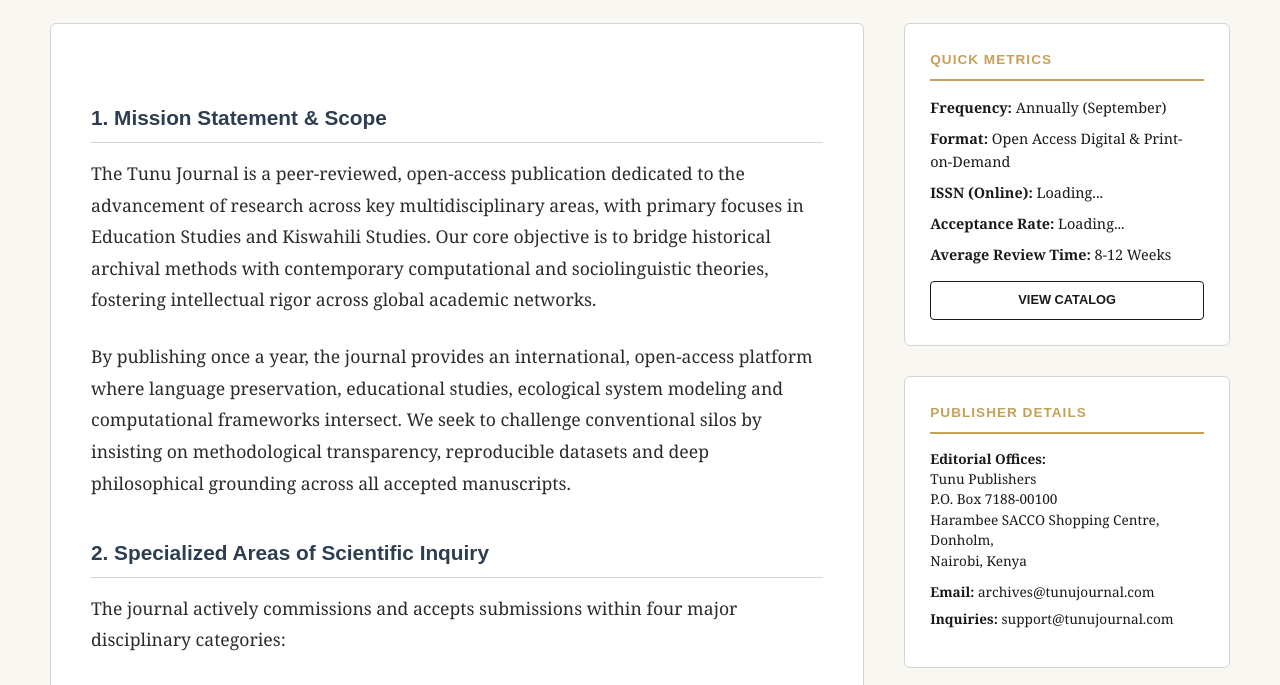
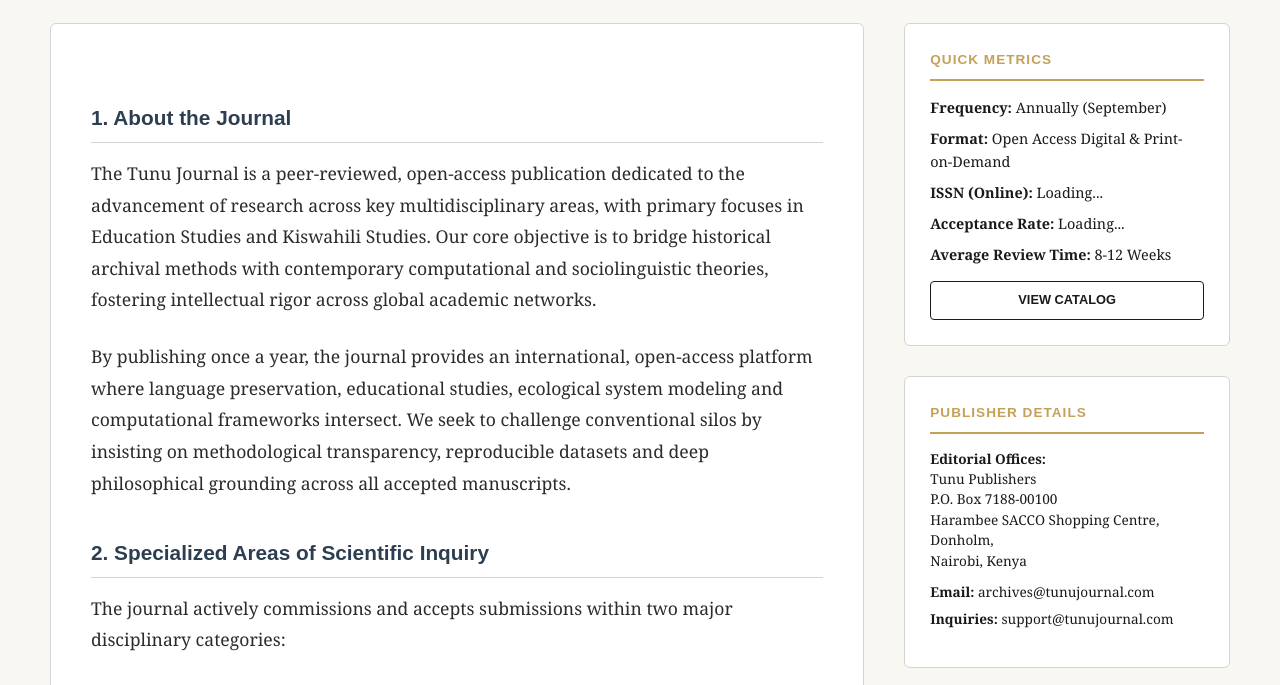
Before and after one commit to LutanTech/JOURNAL-BACKUP, a Flask app: page /about in a window 1280 px wide. Shown: the part 450-1135 px from the top of the page. Run offline with Flask 3, Linux system fonts and the light colour scheme.

Commit message:
about update

```diff
--- a/templates/about.html
+++ b/templates/about.html
@@ -19,12 +19,12 @@
 <div class="article-view-layout">
     <div class="article-full-content">
         <div class="article-body-text">
-            <h3>1. Mission Statement & Scope</h3>
+            <h3>1. About the Journal</h3>
             <p>The Tunu Journal is a peer-reviewed, open-access publication dedicated to the advancement of research across key multidisciplinary areas, with primary focuses in Education Studies and Kiswahili Studies. Our core objective is to bridge historical archival methods with contemporary computational and sociolinguistic theories, fostering intellectual rigor across global academic networks.</p>
             <p>By publishing once a year, the journal provides an international, open-access platform where language preservation, educational studies, ecological system modeling and computational frameworks intersect. We seek to challenge conventional silos by insisting on methodological transparency, reproducible datasets and deep philosophical grounding across all accepted manuscripts.</p>
 
             <h3>2. Specialized Areas of Scientific Inquiry</h3>
-            <p>The journal actively commissions and accepts submissions within four major disciplinary categories:</p>
+            <p>The journal actively commissions and accepts submissions within two major disciplinary categories:</p>
             <ul>
                 <li><strong>Kiswahili Studies:</strong> Research focusing on phonological shifts, orthography standardization, sociolinguistics, grammatical structures and the preservation of endangered dialects in the East African region and the wider Bantu-speaking world.</li>
                 <li><strong>Education Studies:</strong> Empirical and theoretical investigations into human metacognition, cognitive unloading mechanisms, expressive journaling dynamics and somatic indicators of mental wellness and reflective practice.</li>
--- a/templates/base.html
+++ b/templates/base.html
@@ -1847,7 +1847,7 @@
 			<div class="footer-col">
 				<h4>About</h4>
 				<ul>
-					<li><a href="{{ url_for('about') }}" class="footer-action-link">Mission Statement</a></li>
+					<li><a href="{{ url_for('about') }}" class="footer-action-link">About the Journal</a></li>
 					<li><a href="{{ url_for('faculty') }}" class="footer-action-link">Editorial Board</a></li>
 					<li><a href="#" class="footer-action-link">Peer Review Policy</a></li>
 					<li><a href="#" class="footer-action-link">Open Access Policy</a></li>
```
